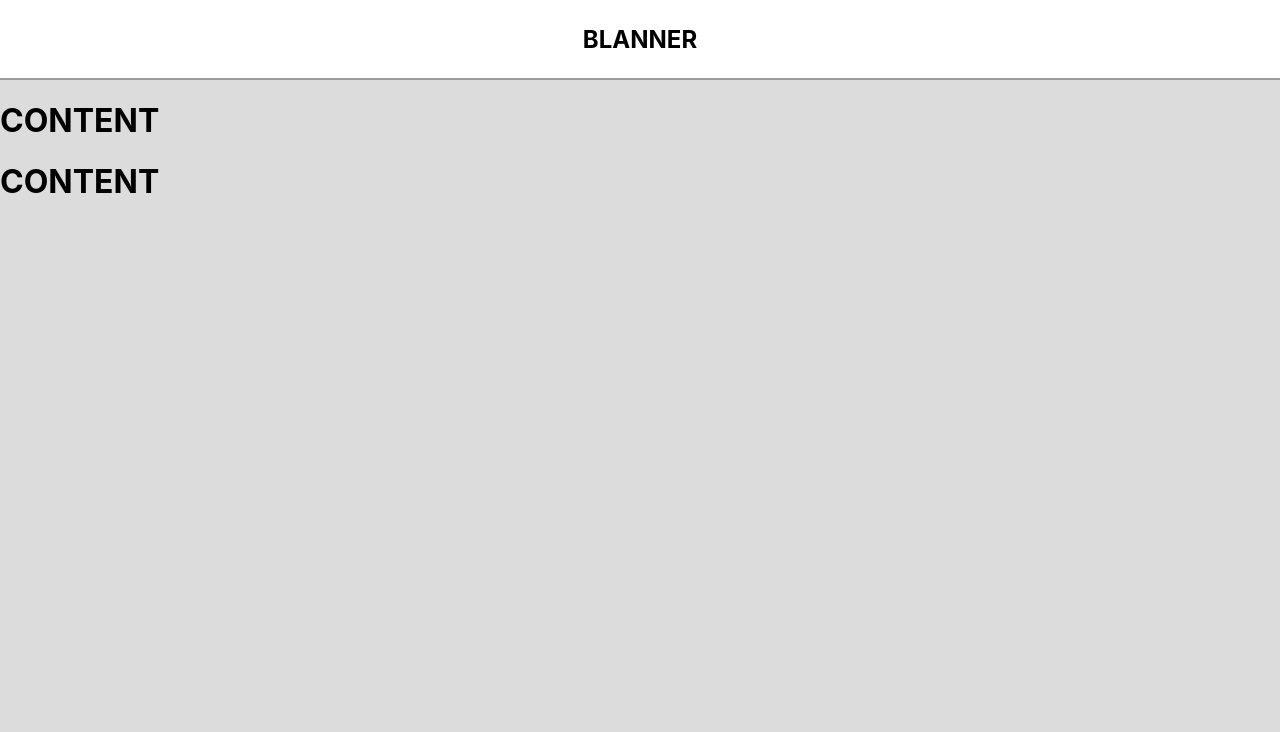
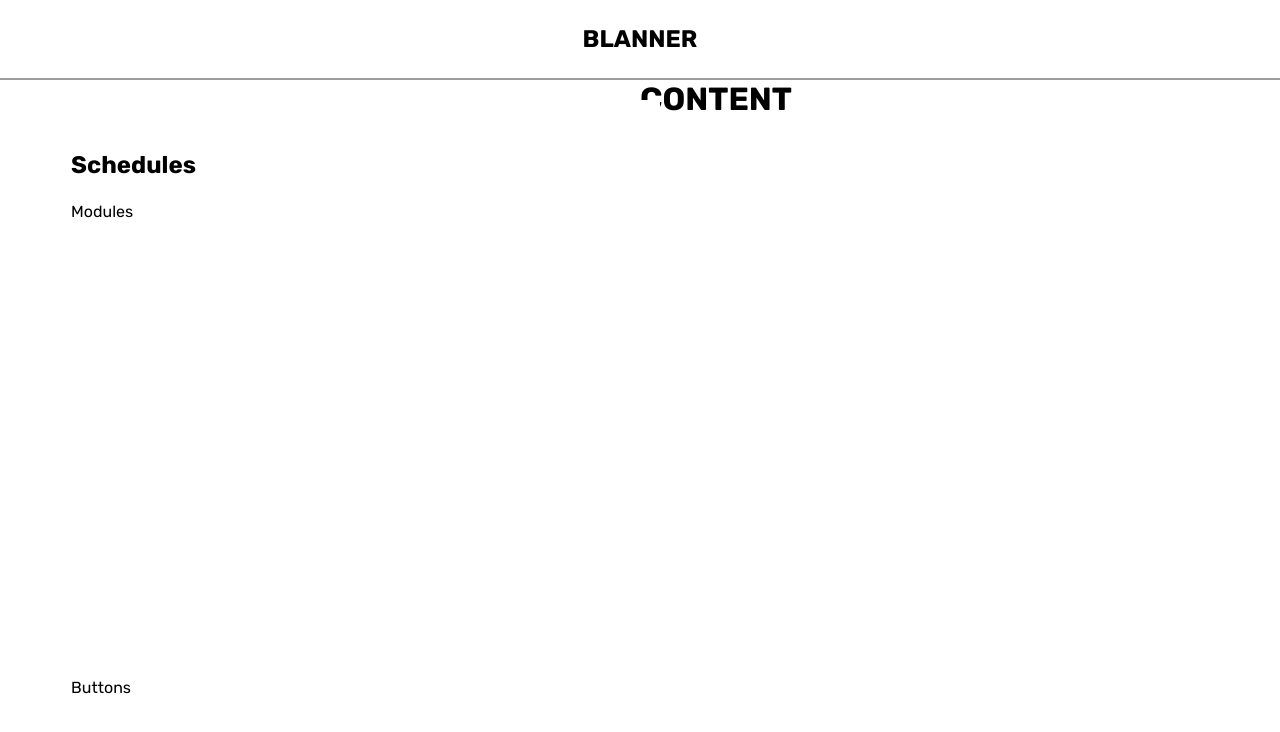
Before and after one commit to jittosan/planner-site, a Next.js app: page /home in a window 1280 px wide. Shown: the top 732 px of the page. Built offline with nearby package versions, Linux system fonts and the light colour scheme.

Commit message:
Implement ScheduleMenu; startup loading timeline within animation context; basic restyling

```diff
--- /dev/null
+++ b/components/ScheduleMenu.js
@@ -0,0 +1,37 @@
+import gsap from 'gsap'
+import React, { useEffect, useRef } from 'react'
+import { useStartUpAnimationContext } from '../context/startUpAnimationContext'
+import styles from '../styles/ScheduleMenu.module.scss'
+
+const ScheduleMenu = ({  }) => {
+    // ANIMATE LOAD-IN
+    let containerRef = useRef()
+    let timeline = useStartUpAnimationContext()
+    useEffect(() => {
+        // if (timeline===undefined) {let timeline = gsap.timeline({delay: 1.6})}
+        timeline.fromTo(containerRef, {
+            opacity: 0,
+            y: 100
+        }, {
+            opacity: 1,
+            y : 0,
+            duration: 0.6
+        })
+    }, [])
+
+    return (
+        <div className={styles.container} ref={(el) => {containerRef=el}}>
+            <div>
+                <h2>Schedules</h2>
+            </div>
+            <div>
+                <p>Modules</p>
+            </div>
+            <div>
+                <p>Buttons</p>
+            </div>
+        </div>
+    )
+}
+
+export default ScheduleMenu
--- a/components/SplashScreen.js
+++ b/components/SplashScreen.js
@@ -3,17 +3,20 @@ import { MdOutlineChromeReaderMode } from 'react-icons/md'
 import React, { useEffect, useRef } from 'react'
 import appConfig from '../config/app-config.json'
 import styles from '../styles/SplashScreen.module.scss'
+import { useStartUpAnimationContext } from '../context/startUpAnimationContext'
 
 let selector = (el, tag) => {return gsap.utils.selector(el)(tag)}
 
-const SplashScreen = () => {
+const SplashScreen = ({  }) => {
     //ANIMATION EFFECTS
     let contentRef = useRef()
     let containerRef = useRef()
+    const timeline = useStartUpAnimationContext()
     useEffect(() => {
-        let tl = gsap.timeline()
+        // init new timeline if not predefined
+        if (timeline===undefined) {let timeline = gsap.timeline()}
         // fade in splash screen
-        tl.fromTo(contentRef, {
+        timeline.fromTo(contentRef, {
             opacity: 0,
             // backgroundColor: 'white'
         }, {
@@ -22,7 +25,7 @@ const SplashScreen = () => {
             duration: 0.6,
         })
         // splash wave out
-        tl.fromTo(containerRef, {
+        timeline.fromTo(containerRef, {
             height: '100vh',
         }, {
             height: '10vh',
@@ -31,13 +34,13 @@ const SplashScreen = () => {
             ease: Power3.easeInOut
         })
         // fade into content
-        tl.fromTo(selector(contentRef, "h1"), {
+        timeline.fromTo(selector(contentRef, "h1"), {
             fontSize: '4rem',
         }, {
             fontSize: '1.5rem',
             duration: 0.4,
         }, "<25%")
-        tl.fromTo(selector(contentRef, 'p'), {
+        timeline.fromTo(selector(contentRef, 'p'), {
             opacity: 1,
             scale: 1
         }, {
--- a/context/selectScheduleContext.js
+++ b/context/selectScheduleContext.js
@@ -1,4 +1,4 @@
-import { createContext, useContext } from "react";
+import { createContext, useContext, useState } from "react";
 
 // create schedule content using React Context API
 const SelectScheduleContext = createContext()
@@ -7,7 +7,7 @@ const SelectScheduleContext = createContext()
 const SelectScheduleContextWrapper = ({ children }) => {
     const [selectedScheduleIndex, setSelectedScheduleIndex] = useState(0)
     return(
-        <SelectScheduleContext.Provider value={''}>
+        <SelectScheduleContext.Provider value={[selectedScheduleIndex, setSelectedScheduleIndex]}>
             { children }
         </SelectScheduleContext.Provider>
     )
--- /dev/null
+++ b/context/startUpAnimationContext.js
@@ -0,0 +1,24 @@
+import { createContext, useContext } from "react";
+
+// create schedule content using React Context API
+const StartUpAnimationContext = createContext()
+
+// context Provider wrapper for App
+const StartUpAnimationContextWrapper = ({ children, content }) => {
+    return(
+        <StartUpAnimationContext.Provider value={content}>
+            { children }
+        </StartUpAnimationContext.Provider>
+    )
+}
+
+// context Subscriber
+const useStartUpAnimationContext = () => {
+    return useContext(StartUpAnimationContext)
+}
+
+// export context methods
+export {
+    StartUpAnimationContextWrapper,
+    useStartUpAnimationContext
+}
--- a/pages/home.js
+++ b/pages/home.js
@@ -1,22 +1,38 @@
 import Head from 'next/head'
 import React from 'react'
 import appConfig from '../config/app-config.json'
+import { ScheduleContextWrapper } from '../context/scheduleContext'
+import { CourseContextWrapper } from '../context/courseContext'
+import { SelectScheduleContextWrapper } from '../context/selectScheduleContext'
 import SplashScreen from '../components/SplashScreen'
 import styles from '../styles/home.module.scss'
+import ScheduleMenu from '../components/ScheduleMenu'
+import gsap from 'gsap'
+import { StartUpAnimationContextWrapper } from '../context/startUpAnimationContext'
 
 const home = () => {
+    // initalise loading timeline
+    let tl = gsap.timeline()
     return (
         <>
         <Head>
             <title>{appConfig.title}</title>
         </Head>
+        <StartUpAnimationContextWrapper content={tl}>
         <div className={styles.container}>
             <SplashScreen />
+            <CourseContextWrapper>
+            <ScheduleContextWrapper>
+            <SelectScheduleContextWrapper>
             <main className={styles.content}>
-                <h1>CONTENT </h1>
+                <ScheduleMenu />
                 <h1>CONTENT </h1>
             </main>
+            </SelectScheduleContextWrapper>
+            </ScheduleContextWrapper>
+            </CourseContextWrapper>
         </div>
+        </StartUpAnimationContextWrapper>
         </>
     )
 }
--- /dev/null
+++ b/styles/ScheduleMenu.module.scss
@@ -0,0 +1,14 @@
+@import 'main';
+
+.container {
+    margin: 2ch;
+    padding: 5ch;
+    width: 100%;
+    // border-radius: 5ch;
+    background-color: color('back');
+    // border: solid whitesmoke 0.2rem;
+    // filter: drop-shadow(0px 2px 5px grey);
+    display: grid;
+    grid-template-columns: 1fr;
+    grid-template-rows: 5ch 1fr 5ch;
+}
--- a/styles/_main.scss
+++ b/styles/_main.scss
@@ -1,3 +1,5 @@
+@import url('https://fonts.googleapis.com/css2?family=Bebas+Neue&family=Rubik:ital,wght@0,300;0,400;0,500;0,700;0,900;1,300&family=Staatliches&display=swap');
+
 $color-scheme : (
     'back' : white,
     'main' : black,
--- a/styles/globals.css
+++ b/styles/globals.css
@@ -13,6 +13,8 @@ a {
 
 * {
   box-sizing: border-box;
+  margin: 0;
+  padding: 0;
 }
 /*
 @media (prefers-color-scheme: dark) {
--- a/styles/home.module.scss
+++ b/styles/home.module.scss
@@ -6,9 +6,13 @@
     display: grid;
     grid-template-columns: 1fr;
     grid-template-rows: 10vh 1fr;
-    background-color: rgb(220, 220, 220);
+    // background-color: rgb(161, 167, 169);
+    font-family: 'Rubik', cursive;
 
     .content {
         grid-row: 2;
+        display: grid;
+        grid-template-columns: 1fr 1fr;
+        grid-template-rows: 1fr;
     }
 }
```
